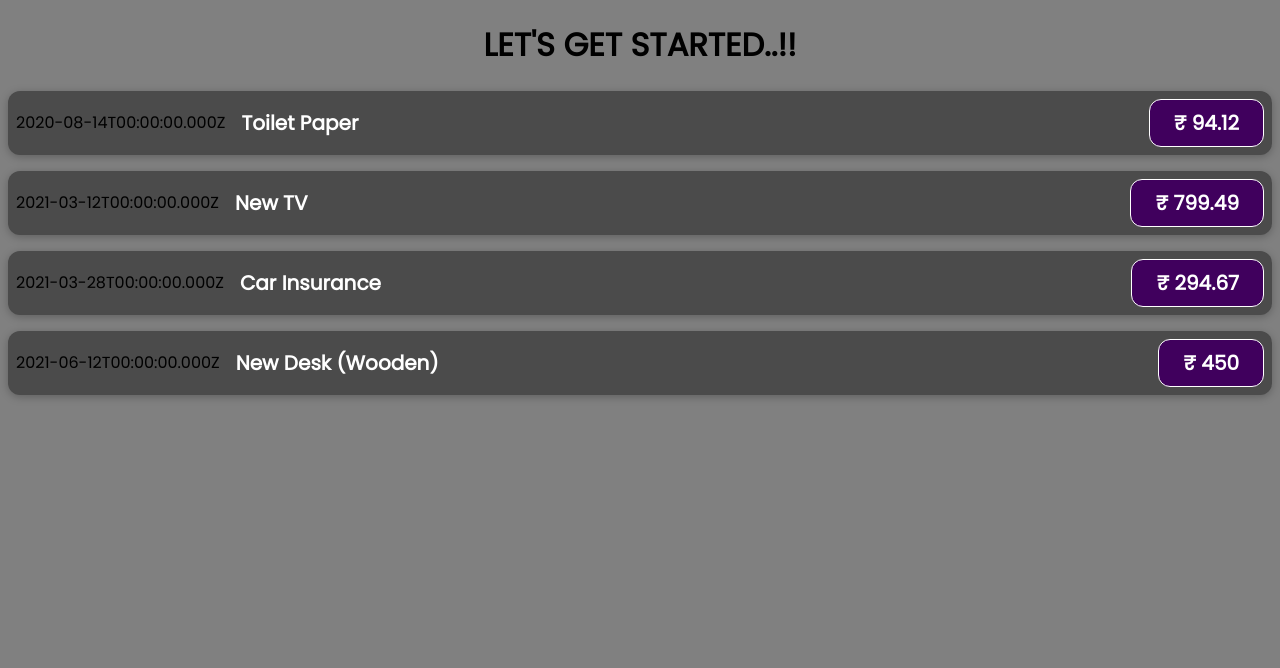
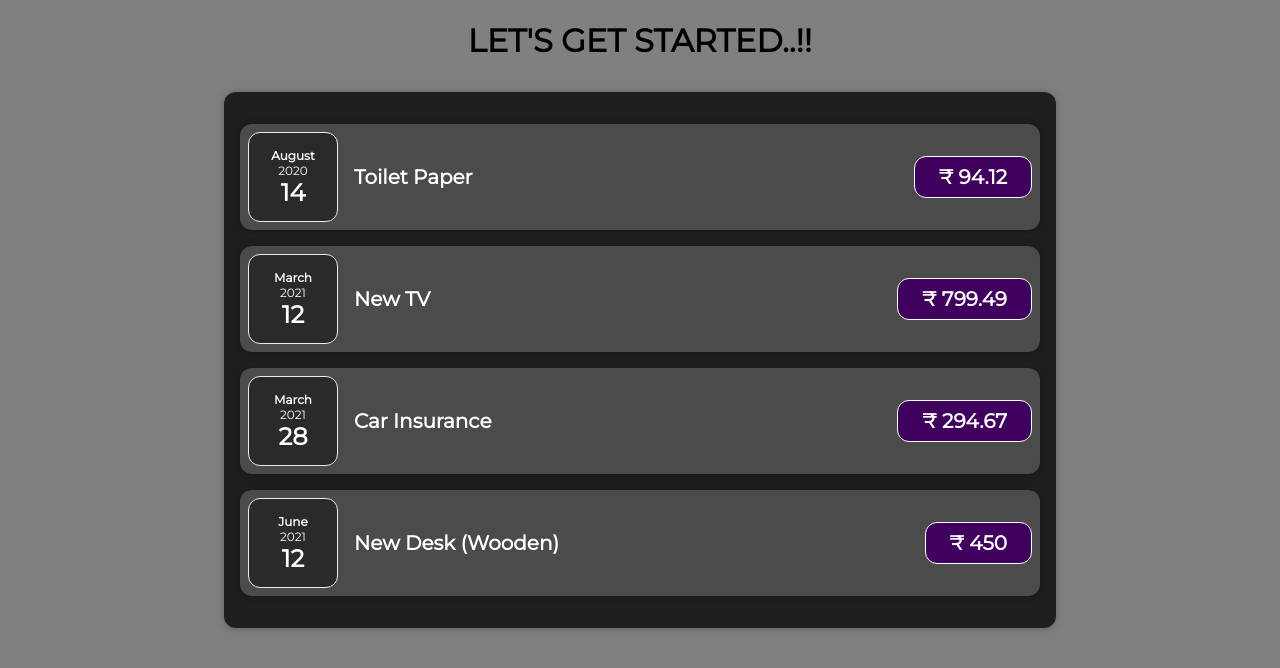
Before and after one commit to vamsy-Reddy/expense-calculator, a React (Create React App) app: page / in a window 1280 px wide. Shown: the top 668 px of the page. Built offline with nearby package versions, Linux system fonts and the light colour scheme.

Commit message:
updated to jsx and created a card around the application

```diff
--- a/src/App.js
+++ b/src/App.js
@@ -1,4 +1,4 @@
-import ExpenseItem from "./components/ExpenseItem";
+import Expenses from "./components/Expenses";
 import "./index.css";
 
 function App() {
@@ -29,26 +29,7 @@
       <center>
         <h1>LET'S GET STARTED..!!</h1>
       </center>
-      <ExpenseItem
-        title={expenses[0].title}
-        amount={expenses[0].amount}
-        date={expenses[0].date}
-      />
-      <ExpenseItem
-        title={expenses[1].title}
-        amount={expenses[1].amount}
-        date={expenses[1].date}
-      />
-      <ExpenseItem
-        title={expenses[2].title}
-        amount={expenses[2].amount}
-        date={expenses[2].date}
-      />
-      <ExpenseItem
-        title={expenses[3].title}
-        amount={expenses[3].amount}
-        date={expenses[3].date}
-      />
+      <Expenses items = {expenses}/>
     </div>
   );
 }
--- /dev/null
+++ b/src/components/Card.jsx
@@ -0,0 +1,9 @@
+const Card = (props) => {
+    const classes = "card " + props.className;
+    return (
+        <div className={classes}>{props.children}</div>
+        // the value of children will always be the content between opening and closing tag of your custom component
+    )
+}
+
+export default Card;
--- /dev/null
+++ b/src/components/ExpenseDate.jsx
@@ -0,0 +1,14 @@
+const ExpenseDate = (props)=> {
+    const month = props.date.toLocaleString('en-us',  {month: "long"})
+    const year = props.date.toLocaleString('en-us',{year:"numeric"})
+    const day = props.date.toLocaleString("en-us",{day:"numeric"})
+
+    return(
+        <div className="expense-date">
+        <div className="expense-date__month">{month}</div>
+        <div className="expense-date__year">{year}</div>
+        <div className="expense-date__day">{day}</div>
+      </div>
+    )
+}
+export default ExpenseDate
--- a/src/components/ExpenseItem.js
+++ b/src/components/ExpenseItem.jsx
@@ -1,13 +1,19 @@
+import Card from "./Card";
+import ExpenseDate from "./ExpenseDate";
+
 const ExpenseItem = (props) => {
 
+
   return (
-    <div className="expense-item">
-      <div>{props.date.toISOString()}</div>
+    <Card className="expense-item">
+      <div>
+        <ExpenseDate date={props.date} />
+      </div>
       <div className="expense-item__description">
         <h2>{props.title}</h2>
       </div>
       <div className="expense-item__price">₹ {props.amount}</div>
-    </div>
+    </Card>
   );
 };
 
--- /dev/null
+++ b/src/components/Expenses.jsx
@@ -0,0 +1,30 @@
+import Card from "./Card";
+import ExpenseItem from "./ExpenseItem";
+
+const Expenses = (props) => {
+  return (
+    <Card className="expenses">
+      <ExpenseItem
+        title={props.items[0].title}
+        amount={props.items[0].amount}
+        date={props.items[0].date}
+      />
+      <ExpenseItem
+        title={props.items[1].title}
+        amount={props.items[1].amount}
+        date={props.items[1].date}
+      />
+      <ExpenseItem
+        title={props.items[2].title}
+        amount={props.items[2].amount}
+        date={props.items[2].date}
+      />
+      <ExpenseItem
+        title={props.items[3].title}
+        amount={props.items[3].amount}
+        date={props.items[3].date}
+      />
+    </Card>
+  );
+};
+export default Expenses;
--- a/src/index.css
+++ b/src/index.css
@@ -1,18 +1,24 @@
-  @import url('https://fonts.googleapis.com/css2?family=Poppins&display=swap');
+  @import url('https://fonts.googleapis.com/css2?family=Montserrat&family=Poppins&display=swap');
 
 body {
-font-family: 'Poppins', sans-serif;
+font-family: 'Montserrat', sans-serif;
   background-color: grey;
+}
+
+.expenses {
+  padding: 1rem;
+  background-color: rgb(31, 31, 31);
+  margin: 2rem auto;
+  width: 50rem;
+  max-width: 95%;
 }
 
 .expense-item {
   display: flex;
   justify-content: space-between;
   align-items: center;
-  box-shadow: 0 2px 8px rgba(0, 0, 0, 0.25);
   padding: 0.5rem;
   margin: 1rem 0;
-  border-radius: 12px;
   background-color: #4b4b4b;
 }
 
@@ -61,3 +67,35 @@
     padding: 0.5rem 1.5rem;
   }
 }
+
+.expense-date {
+  display: flex;
+  flex-direction: column;
+  width: 5.5rem;
+  height: 5.5rem;
+  border: 1px solid #ececec;
+  background-color: #2a2a2a;
+  color: white;
+  border-radius: 12px;
+  align-items: center;
+  justify-content: center;
+}
+
+.expense-date__month {
+  font-size: 0.75rem;
+  font-weight: bold;
+}
+
+.expense-date__year {
+  font-size: 0.75rem;
+}
+
+.expense-date__day {
+  font-size: 1.5rem;
+  font-weight: bold;
+}
+
+.card {
+  border-radius: 12px;
+  box-shadow: 0 1px 8px rgba(0, 0, 0, 0.25);
+}
```
